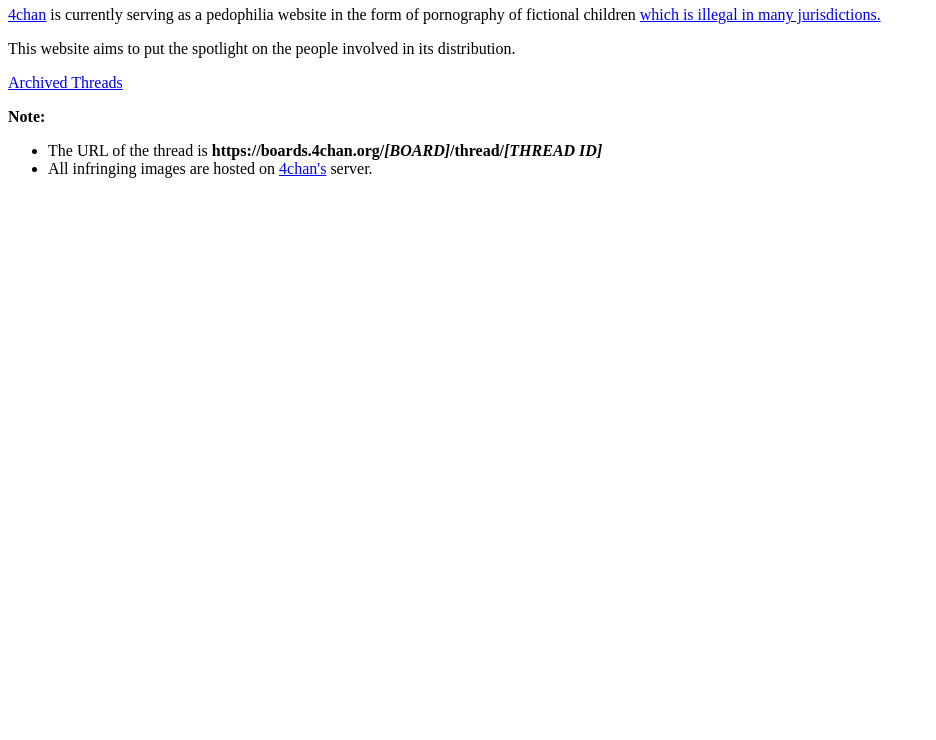
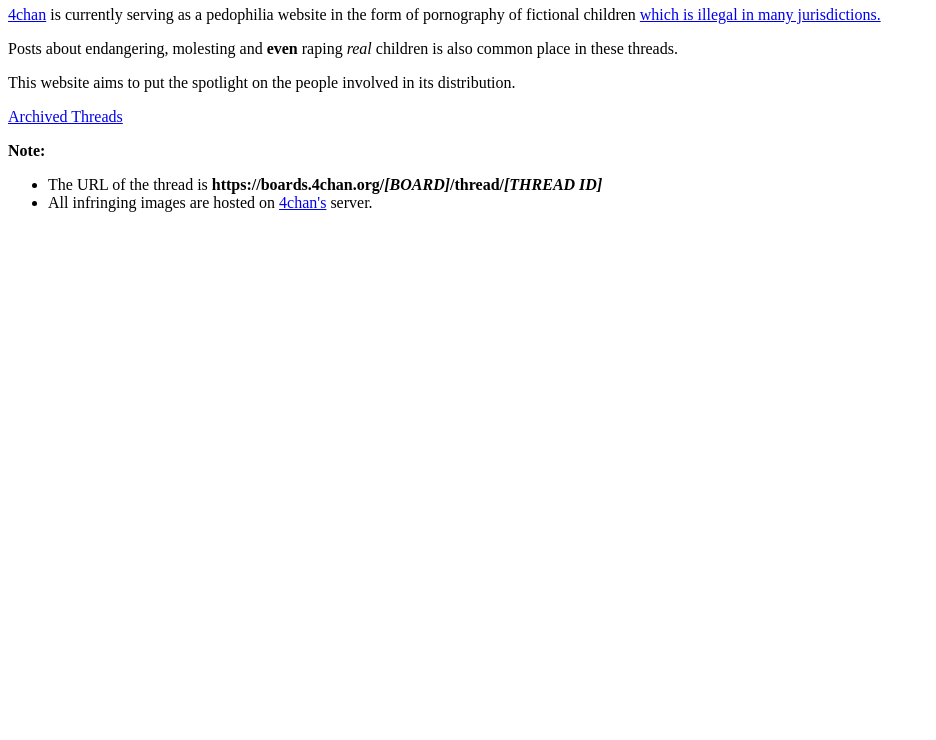
Before and after one commit to Qxe5/apbot, a plain HTML site: page serve/index.html in a window 1280 px wide. Shown: the part 60-800 px from the top of the page, without its empty margins (0-936 px from the left). Drawn offline with Linux system fonts and the light colour scheme.

Commit message:
edit index.html

```diff
--- a/serve/index.html
+++ b/serve/index.html
@@ -2,6 +2,10 @@
 
 <p>
     <a href="https://4chan.org">4chan</a> is currently serving as a pedophilia website in the form of pornography of fictional children <a href="https://en.wikipedia.org/wiki/Legal_status_of_fictional_pornography_depicting_minors">which is illegal in many jurisdictions.</a>
+</p>
+
+<p>
+    Posts about endangering, molesting and <b>even</b> raping <i>real</i> children is also common place in these threads.
 </p>
 
 <p>
```
